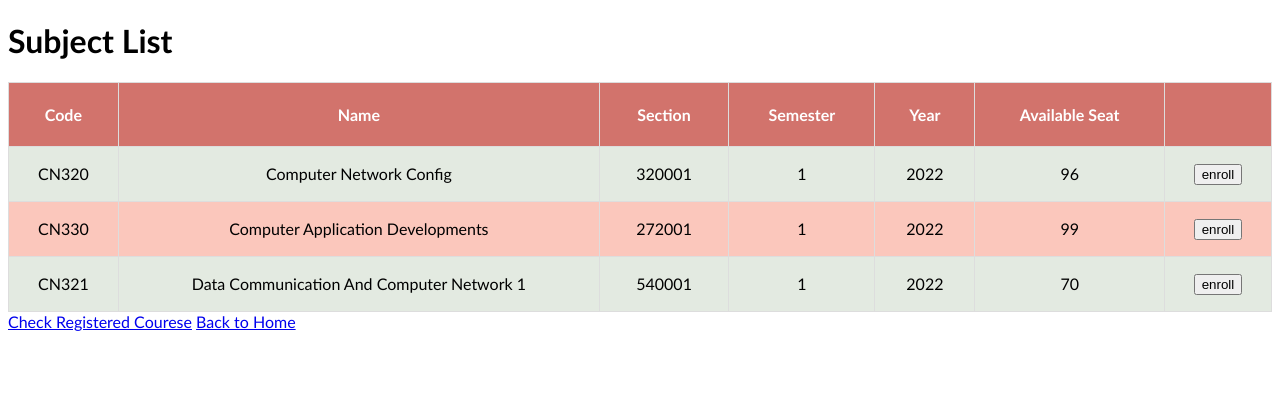
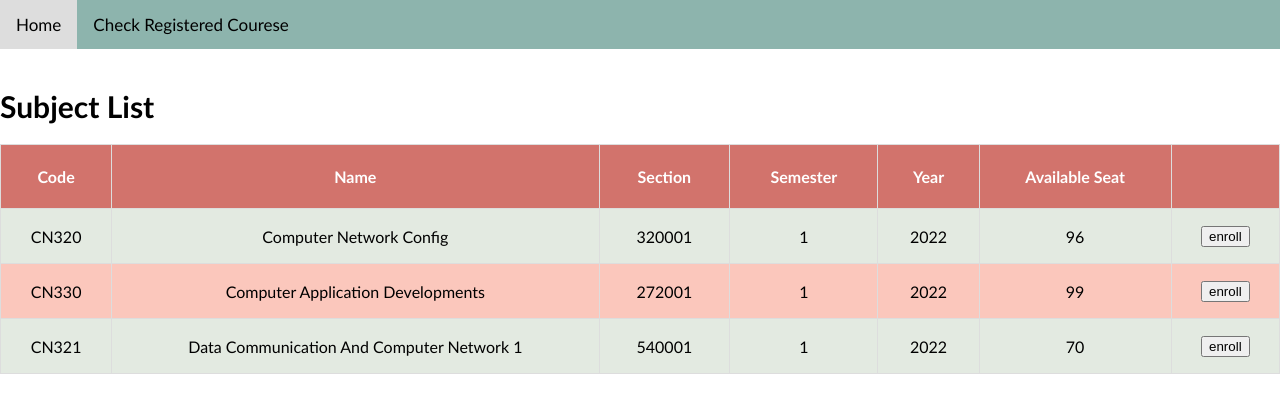
Before and after one commit to 6310611055/CN331-loginreg, a Django app: page /booking/ in a window 1280 px wide. Shown: the top 413 px of the page. Run offline with Django 4.2, Linux system fonts and the light colour scheme; a user stored in the database is signed in; data comes from the database, SQL or seed files in the repository; both versions use the stored data as it was after the commit.

Commit message:
ฮั่นแน่

```diff
--- a/loginreg/booking/templates/booking/index.html
+++ b/loginreg/booking/templates/booking/index.html
@@ -6,8 +6,40 @@
 <meta name="viewport" content="width=device-width, initial-scale=1">
 <style>
     body {
+        margin: 0;
         font-family: Calibri, Helvetica, sans-serif;
     }
+
+
+    .topnav {
+        overflow: hidden;
+        background-color: #8db4ad;
+    }
+
+    .topnav a {
+        float: left;
+        color: black;
+        text-align: center;
+        padding: 14px 16px;
+        text-decoration: none;
+        font-size: 17px;
+    }
+
+    .topnav a:hover {
+        background-color: #ddd;
+        color: black;
+    }
+
+    ul{
+        list-style-type: circle;
+        font-size: 20px;
+      }
+
+    h1{
+        font-size: 30px;
+    }
+
+
     table {
         border-collapse: collapse;
         border-spacing: 0;
@@ -46,6 +78,13 @@
 </head>
 
 <body>
+    <div class="topnav">
+        <a href="{% url 'index' %}">Home</a>
+        <a href="{% url 'booking:checksubreg' %}">Check Registered Courese</a>
+    </div>
+    <br>
+
+    <div class= style="padding-left:16px">
         <h1>Subject List</h1>
         {% if subjects %}
         <table>
@@ -76,8 +115,7 @@
             {% endfor %}
         </table>
     {% endif %}
+    </div>
 </body>
-
-<a href="{% url 'booking:checksubreg' %}">Check Registered Courese</a>
-<a href="{% url 'index' %}">Back to Home</a>
+</html>
 {% endblock %}
```
Also changed, not shown: loginreg/booking/templates/booking/withdraw.html (+40 -1 lines), loginreg/db.sqlite3. Lines whose indentation alone changed are shown as unchanged.
